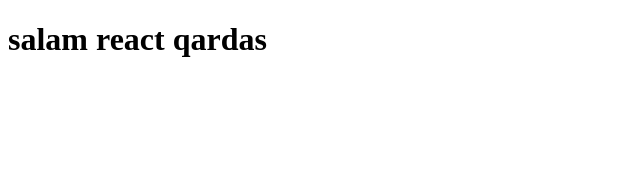
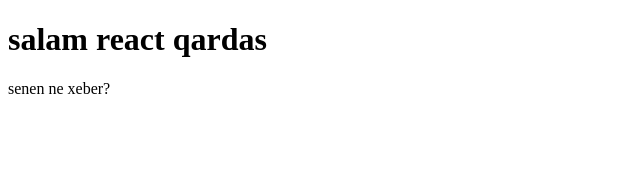
Before and after one commit to ruslaRuslan/react.js, a React (Vite) app: page / in a window 1280 px wide. Shown: the top 170 px of the page, without its empty margins (0-640 px from the left). Built offline with nearby package versions, Linux system fonts and the light colour scheme.

Commit message:
p-nin icerisinde yazi

```diff
--- a/src/main.jsx
+++ b/src/main.jsx
@@ -4,5 +4,6 @@ import ReactDOM from 'react-dom/client'
 const root = ReactDOM.createRoot(document.getElementById('root'))
 
 root.render(<div>
-<h1>salam react qardas</h1>
+  <h1>salam react qardas</h1>
+<p>senen ne xeber?</p>
 </div>)
```
